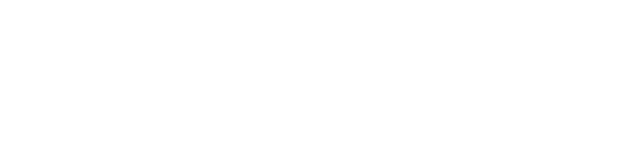
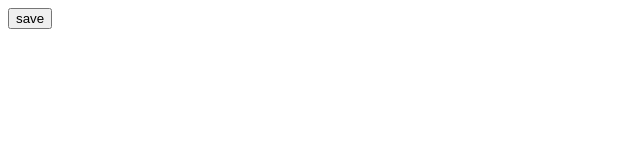
Before and after one commit to MrAmgS/amoozeshGit, a plain HTML site: page login.html in a window 1280 px wide. Shown: the whole page, without its empty margins (0-640 px from the left). Drawn offline with Linux system fonts and the light colour scheme.

Commit message:
a button added to login page

```diff
--- a/login.html
+++ b/login.html
@@ -7,6 +7,6 @@
     <title>Log in page</title>
 </head>
 <body>
-
+    <button> save </button>
 </body>
 </html>
```
